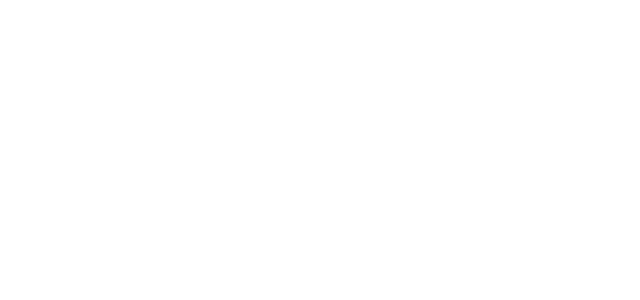
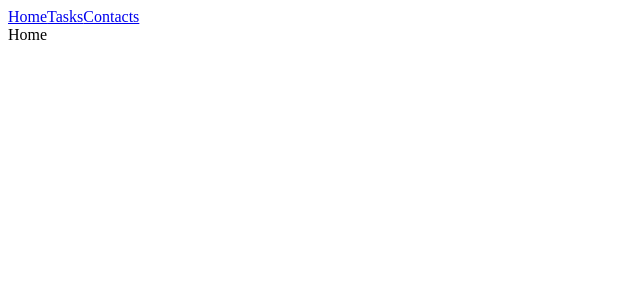
Before and after one commit to aliakseidomut/5s-processes, a React (Vite) app: page / in a window 1280 px wide. Shown: the top 300 px of the page, without its empty margins (0-640 px from the left). Built offline with nearby package versions, Linux system fonts and the light colour scheme.

Commit message:
feat: add routing

```diff
--- a/package.json
+++ b/package.json
@@ -11,7 +11,8 @@
   },
   "dependencies": {
     "react": "^18.3.1",
-    "react-dom": "^18.3.1"
+    "react-dom": "^18.3.1",
+    "react-router": "^7.1.1"
   },
   "devDependencies": {
     "@eslint/js": "^9.17.0",
--- a/src/components/App.tsx
+++ b/src/components/App.tsx
@@ -1,7 +1,8 @@
 import "@styles/App.css";
+import AppRoutes from "@routes/routes";
 
 function App() {
-  return <></>;
+  return <AppRoutes />;
 }
 
 export default App;
--- /dev/null
+++ b/src/components/Header.tsx
@@ -0,0 +1,11 @@
+import { NavLink } from "react-router";
+
+export default function Header() {
+  return (
+    <div>
+      <NavLink to={"/"}>Home</NavLink>
+      <NavLink to={"/tasks"}>Tasks</NavLink>
+      <NavLink to={"/contacts"}>Contacts</NavLink>
+    </div>
+  );
+}
--- /dev/null
+++ b/src/components/Layout.tsx
@@ -0,0 +1,11 @@
+import { Outlet } from "react-router";
+import Header from "./Header";
+
+export default function Layout() {
+  return (
+    <div>
+      <Header />
+      <Outlet />
+    </div>
+  );
+}
--- a/src/main.tsx
+++ b/src/main.tsx
@@ -2,9 +2,12 @@
 import { createRoot } from "react-dom/client";
 import "@styles/index.css";
 import App from "@components/App";
+import { BrowserRouter } from "react-router";
 
 createRoot(document.getElementById("root")!).render(
   <StrictMode>
-    <App />
+    <BrowserRouter>
+      <App />
+    </BrowserRouter>
   </StrictMode>
 );
--- /dev/null
+++ b/src/pages/Contacts.tsx
@@ -0,0 +1,3 @@
+export default function Contacts() {
+  return <div>Contacts</div>;
+}
--- /dev/null
+++ b/src/pages/Home.tsx
@@ -0,0 +1,3 @@
+export default function Home() {
+  return <div>Home</div>;
+}
--- /dev/null
+++ b/src/pages/Tasks.tsx
@@ -0,0 +1,3 @@
+export default function Tasks() {
+  return <div>Tasks</div>;
+}
--- /dev/null
+++ b/src/routes/routes.tsx
@@ -0,0 +1,17 @@
+import Layout from "@components/Layout";
+import Contacts from "@pages/Contacts";
+import Home from "@pages/Home";
+import Tasks from "@pages/Tasks";
+import { Routes, Route } from "react-router";
+
+export default function AppRoutes() {
+  return (
+    <Routes>
+      <Route path="/" element={<Layout />}>
+        <Route index element={<Home />} />
+        <Route path="tasks" element={<Tasks />} />
+        <Route path="contacts" element={<Contacts />} />
+      </Route>
+    </Routes>
+  );
+}
--- a/tsconfig.app.json
+++ b/tsconfig.app.json
@@ -23,7 +23,8 @@
       "@pages/*": ["pages/*"],
       "@utils/*": ["utils/*"],
       "@styles/*": ["styles/*"],
-      "@assets/*": ["assets/*"]
+      "@assets/*": ["assets/*"],
+      "@routes/*": ["routes/*"]
     }
   },
   "include": ["src"]
--- a/vite.config.ts
+++ b/vite.config.ts
@@ -11,6 +11,7 @@
       "@utils": "/src/utils",
       "@styles": "/src/styles",
       "@assets": "/src/assets",
+      "@routes": "/src/routes",
     },
   },
 });
```
Also changed, not shown: 2 other files (tests, documents, lock files or other folders).
